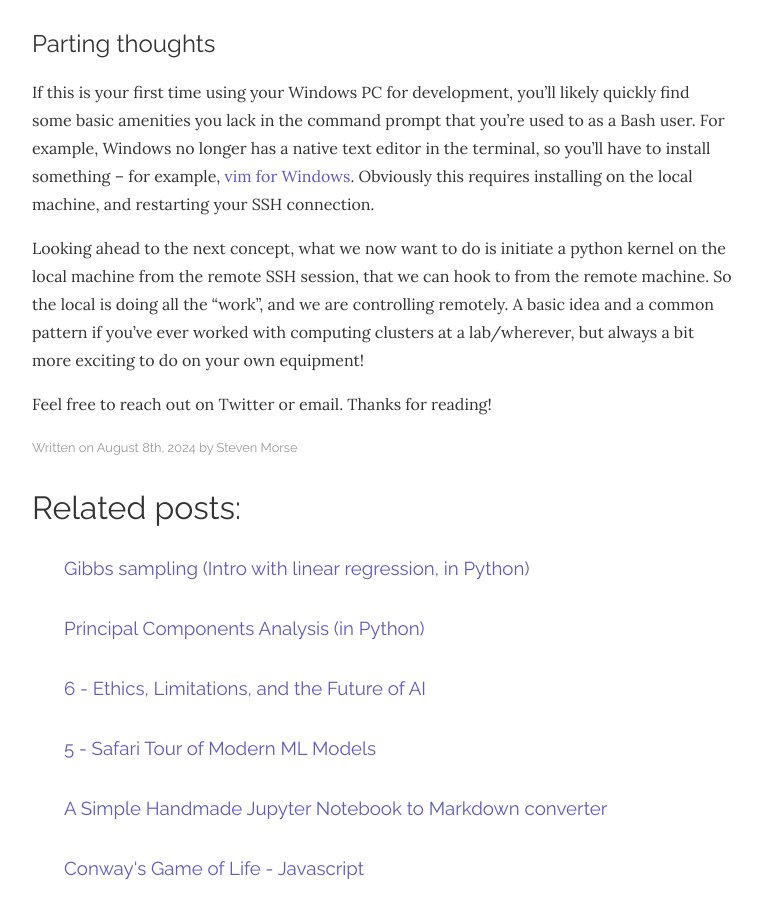
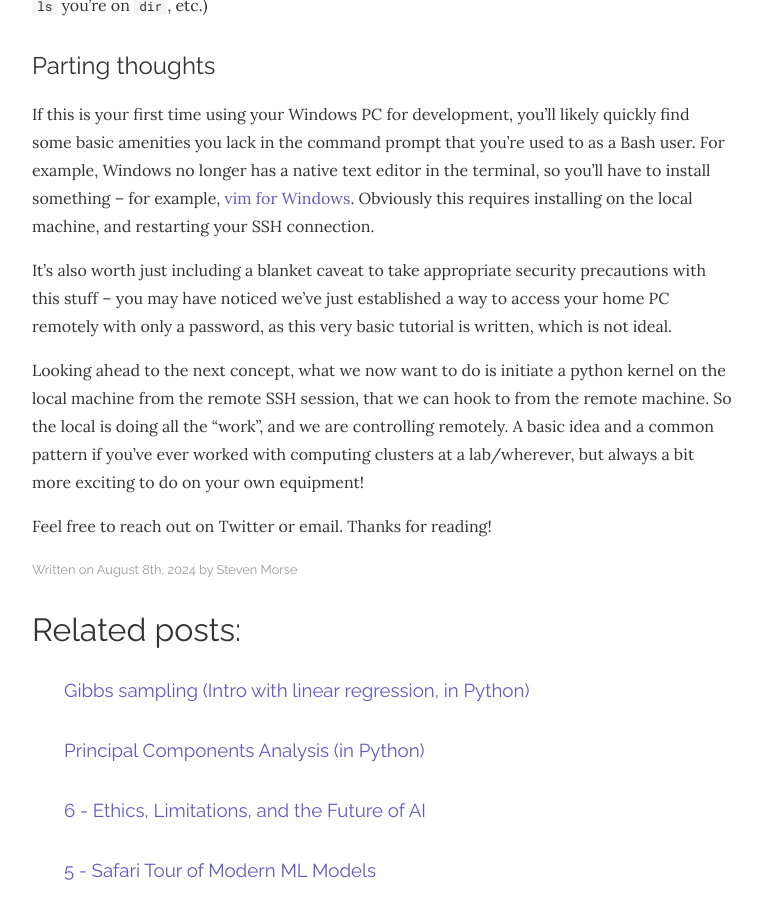
Before and after one commit to stmorse/stmorse.github.io, a Jekyll site: the page built from _posts/2024-08-08-PC-SSH-for-ML.md, in a window 1280 px wide and 900 px high, scrolled down 6791 px. Shown: the whole window, without its empty margins (258-1020 px from the left). Built offline with Jekyll 4.4.1, drawn with Linux system fonts in a browser that asks for light colours; nearby versions of some CDN libraries.

Commit message:
fixed jpg refs

```diff
--- a/_posts/2024-08-08-PC-SSH-for-ML.md
+++ b/_posts/2024-08-08-PC-SSH-for-ML.md
@@ -57,7 +57,7 @@
 So, on the router, look for "Add a device with reserved IP" and add your device and an IP in the correct range -- I'd use it's current LAN IP.  On Google Nest Wifi, this is in the Home app under Wifi > Network settings > Advanced networking > DHCP IP Reservations and looks something like this:
 
 <div style="text-align: center">
-<img align="center" width="70%" src="{{ site.github.url }}/images/2024/ssh-setup/IP_reservation.jpeg" alt="IP Reservation dialog in Google Home app">
+<img align="center" width="70%" src="{{ site.github.url }}/images/2024/ssh-setup/IP_reservation.jpg" alt="IP Reservation dialog in Google Home app">
 </div>
 
 
@@ -76,7 +76,7 @@
 For Nest wifi, in Google Home, this looks something like:
 
 <div style="text-align: center">
-<img align="center" width="70%" src="{{ site.github.url }}/images/2024/ssh-setup/Port_forwarding.jpeg" alt="Port forwarding dialog in Google Home app">
+<img align="center" width="70%" src="{{ site.github.url }}/images/2024/ssh-setup/Port_forwarding.jpg" alt="Port forwarding dialog in Google Home app">
 </div>
 
 
@@ -167,6 +167,8 @@
 
 If this is your first time using your Windows PC for development, you'll likely quickly find some basic amenities you lack in the command prompt that you're used to as a Bash user.  For example, Windows no longer has a native text editor in the terminal, so you'll have to install something -- for example, [vim for Windows](https://www.vim.org/download.php).  Obviously this requires installing on the local machine, and restarting your SSH connection.
 
+It's also worth just including a blanket caveat to take appropriate security precautions with this stuff -- you may have noticed we've just established a way to access your home PC remotely with only a password, as this very basic tutorial is written, which is not ideal.
+
 Looking ahead to the next concept, what we now want to do is initiate a python kernel on the local machine from the remote SSH session, that we can hook to from the remote machine.  So the local is doing all the "work", and we are controlling remotely.  A basic idea and a common pattern if you've ever worked with computing clusters at a lab/wherever, but always a bit more exciting to do on your own equipment!
 
 Feel free to reach out on Twitter or email.  Thanks for reading!
```
